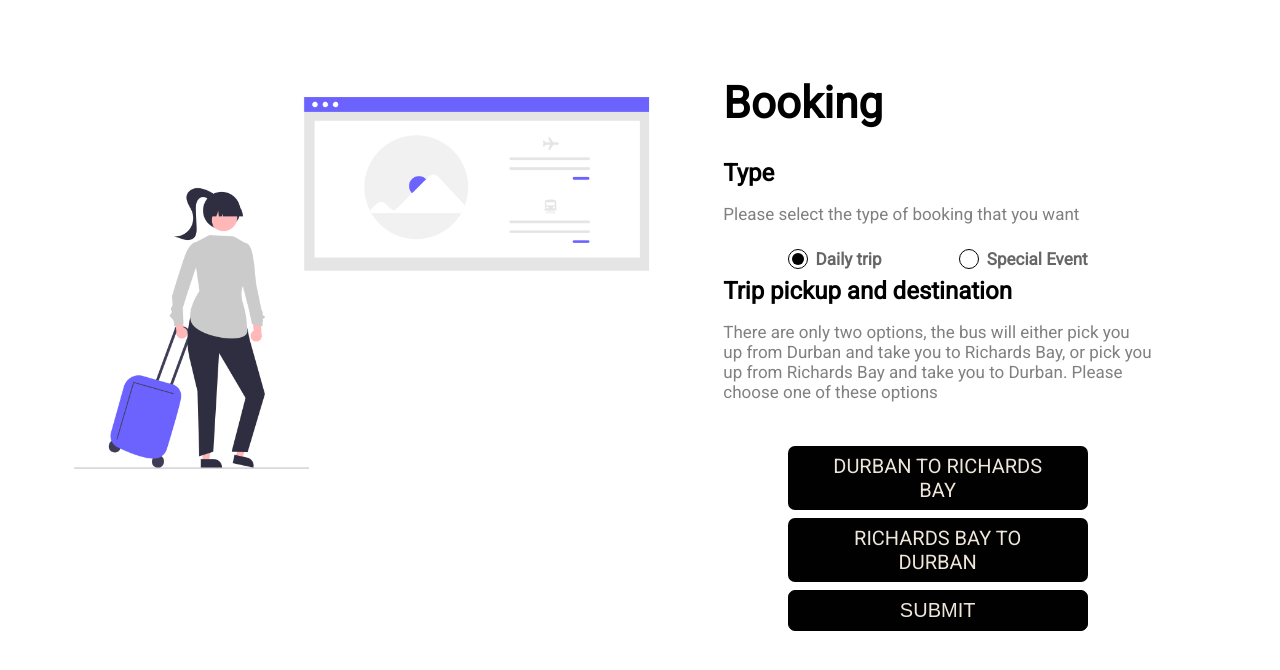
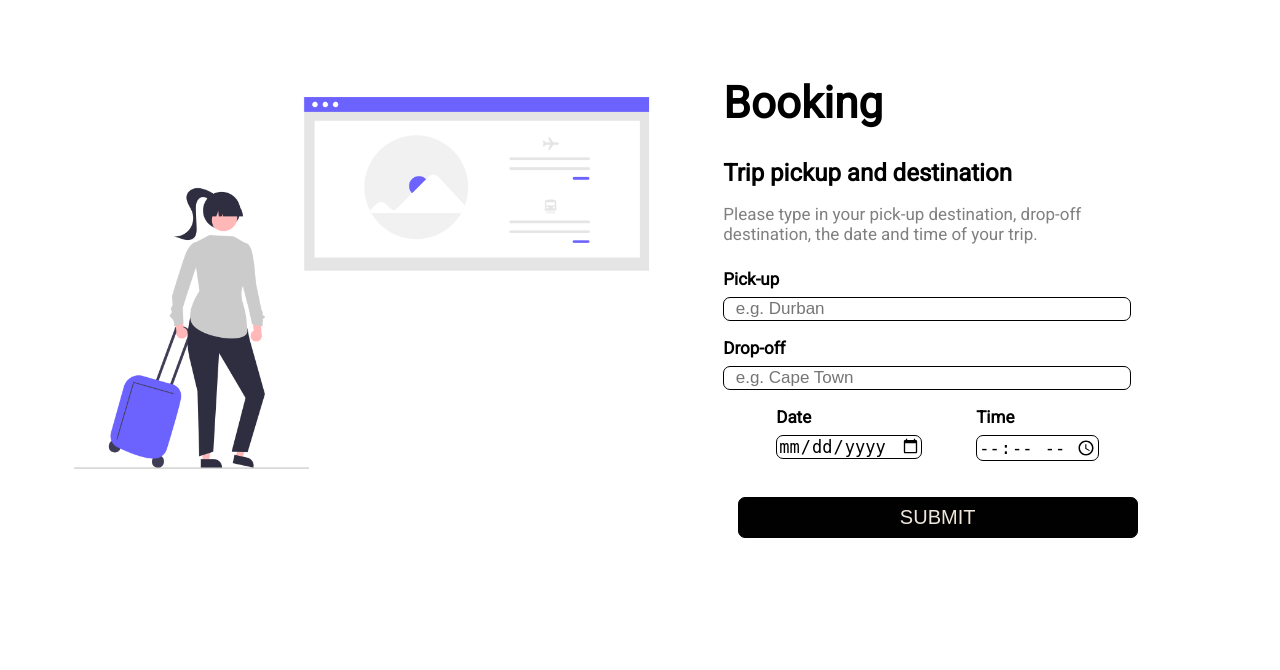
Before and after one commit to Shreedhar204/MBS---online-booking-system, a PHP site: page /mbs/booking.html in a window 1280 px wide. Shown: the part 108-778 px from the top of the page. Run offline with PHP 8.4, Linux system fonts and the light colour scheme.

Commit message:
booking screen fucntional
booking html -  daily trips where deleted. User has one screen to make all trips

Bookings successfully posting to databse

```diff
--- a/booking.css
+++ b/booking.css
@@ -181,7 +181,7 @@ input {
   text-transform: uppercase;
   text-align: center;
   margin-top: 2rem;
-
+  margin-bottom: 2rem;
   align-items: center;
 }
 
@@ -202,7 +202,7 @@ input[type="submit"] {
   background-color: var(--clr-primary-black);
 
   /* max-width: 265.5px; */
-  max-width: 300px;
+  max-width: 400px;
   margin: 0.2em 0;
 }
 
--- a/booking.html
+++ b/booking.html
@@ -48,7 +48,7 @@
         </div>
         <div class="container--right col">
           <h1>Booking</h1>
-          <h2>Type</h2>
+          <!-- <h2>Type</h2>
           <p>
             <span class="light"
               >Please select the type of booking that you want</span
@@ -63,16 +63,16 @@
               <input type="radio" id="specialRad" name="radio-group" />
               <label for="specialRad">Special Event</label>
             </p>
-          </div>
+          </div> -->
           <h2>Trip pickup and destination</h2>
-          <p class="daily">
+          <!-- <p class="daily">
             <span class="light">
               There are only two options, the bus will either pick you up from
               Durban and take you to Richards Bay, or pick you up from Richards
               Bay and take you to Durban. Please choose one of these options
             </span>
-          </p>
-          <div class="special hidden">
+          </p> -->
+          <div class="special">
             <p>
               <span class="light">
                 Please type in your pick-up destination, drop-off destination,
@@ -84,6 +84,7 @@
               <input
                 type="text"
                 id="pickUp"
+                name="pickUp"
                 required
                 placeholder="  e.g. Durban"
               />
@@ -93,6 +94,7 @@
               <input
                 type="text"
                 id="dropOff"
+                name="dropOff"
                 required
                 placeholder="  e.g. Cape Town"
               />
@@ -100,21 +102,34 @@
             <div class="dateTime row">
               <div class="input--date col">
                 <label for="date"><p>Date</p></label>
-                <input type="date" id="date" required />
+                <input type="date" id="date" name="date" required />
               </div>
               <div class="input--time col">
                 <label for="time"><p>Time</p></label>
-                <input type="time" id="time" required />
+                <input type="time" id="time" name="time" required />
               </div>
             </div>
           </div>
           <div class="btn col">
-            <a href="#" class="btn--dtr daily"
+            <!-- <a href="#" class="btn--dtr daily"
               ><div class="dtr">Durban to Richards Bay</div></a
-            >
-            <a href="#" class="btn--rtd daily"
+            > -->
+            <!-- <input
+              type="button"
+              class="btn--dtr daily dtr btn"
+              value="Durban to Richards Bay"
+              name="dtr"
+            /> -->
+            <!-- <a href="#" class="btn--rtd daily"
               ><div class="rtd">Richards Bay to Durban</div></a
-            >
+            > -->
+
+            <!-- <input
+              type="button"
+              class="btn--rtd daily rtd btn"
+              value="Richards Bay to Durban"
+              name="rtd"
+            /> -->
 
             <input
               type="submit"
@@ -127,7 +142,7 @@
       </div>
     </form>
 
-    <script src="tripType.js"></script>
+    <!-- <script src="tripType.js"></script> -->
     <script src="scriptIndex.js"></script>
   </body>
 </html>
```
Also changed, not shown: booking.php (+21 -0 lines).
